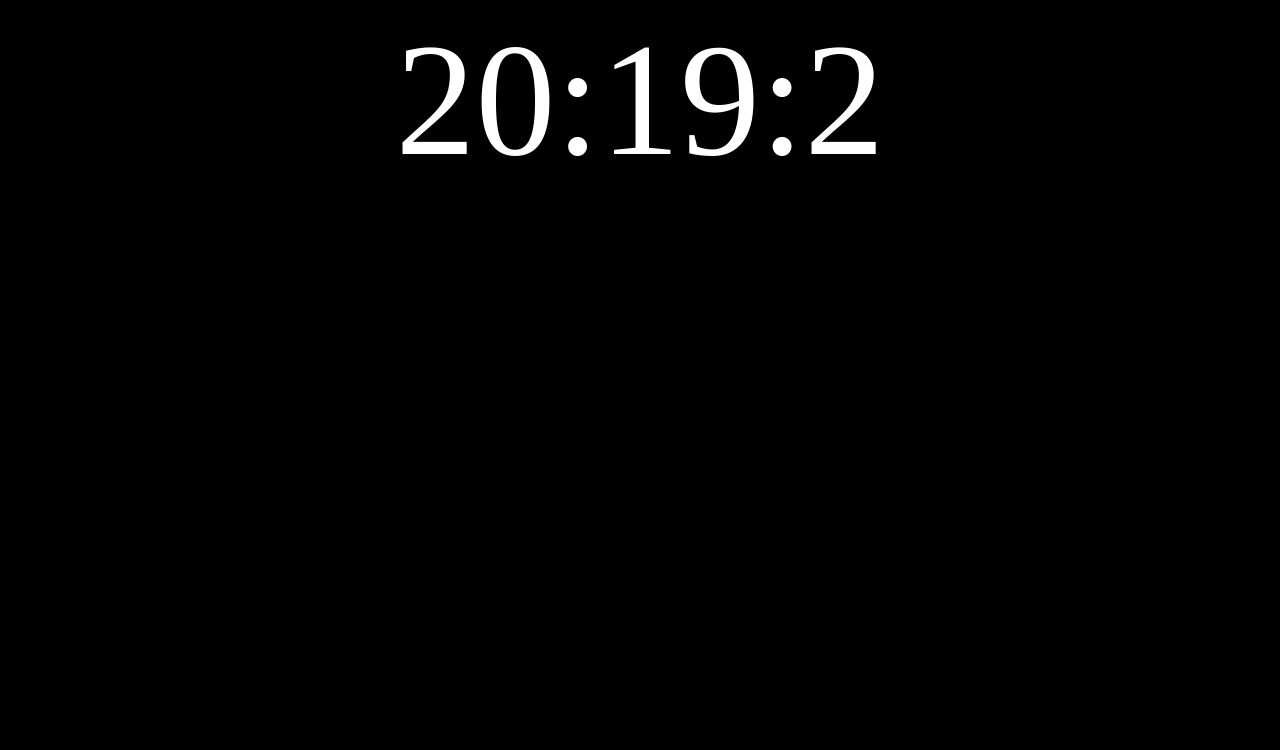
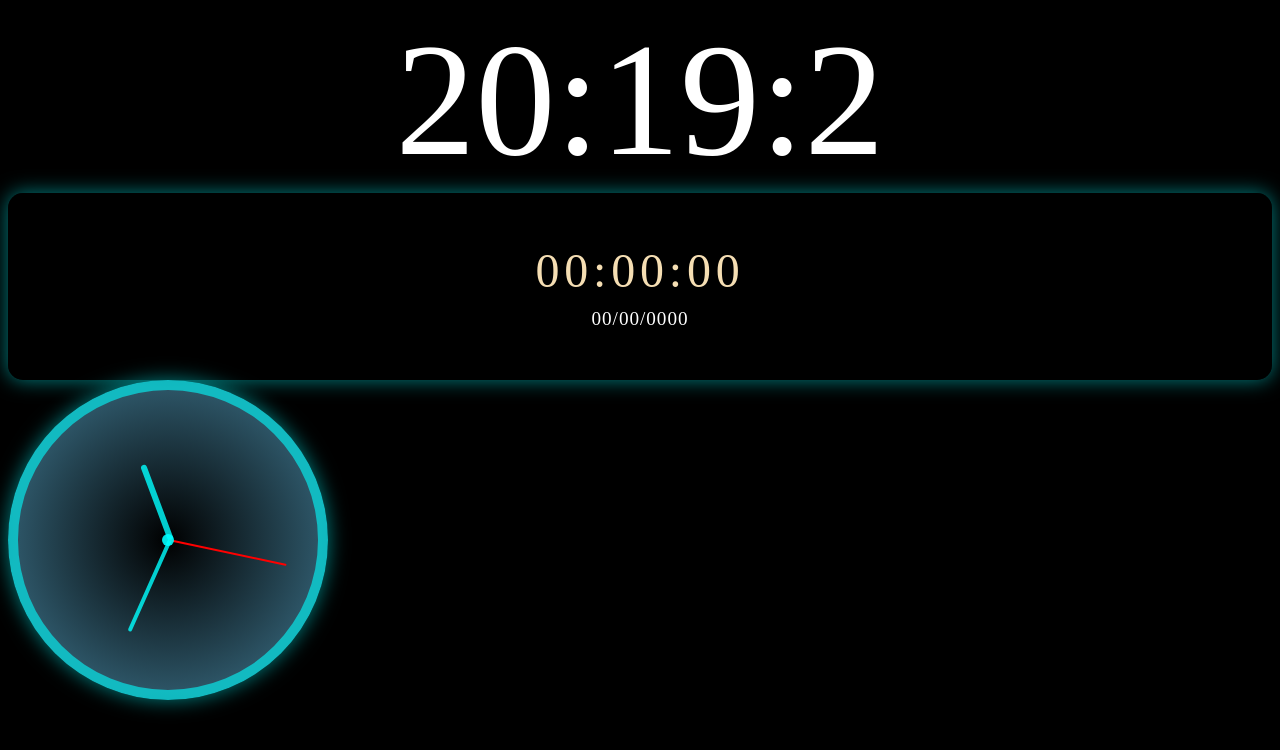
Before and after one commit to Andersondlz/javascript_relogio, a plain HTML site: page index.html in a window 1280 px wide. Drawn offline with Linux system fonts and the light colour scheme.

Commit message:
commit relogio

```diff
--- a/css/style.css
+++ b/css/style.css
@@ -1,16 +1,89 @@
 body{
     background: black;
+
 }
 
 .relogio{
     display: flex;
     flex-direction: column;
     font-size: 10rem;
-
     color: white;
-
     width: 100%;
     height: 100%;
     text-align: center;
 
 }
+
+.clock {
+    background: rgba(0, 0, 0, 0.6);
+    border-radius: 15px;
+    text-align: center;
+    box-shadow: 0 0 20px rgba(0, 255, 255, 0.5);
+    color: white;
+    padding: 50px 50px;
+}
+
+.time {
+    font-size: 3em;
+    letter-spacing: 0.1em;
+    margin-bottom: 10px;
+    color: wheat;
+}
+
+.date {
+    font-size: 1.2em;
+    letter-spacing: 0.05em;
+}
+
+@import url('https://fonts.googleapis.com/css2?family=Orbitron&display=swap');
+
+.clock2 {
+    width: 300px;
+    height: 300px;
+    border: 10px solid rgba(0, 255, 255, 0.6);
+    border-radius: 50%;
+    position: relative;
+    background: radial-gradient(circle, #000000 0%, #2c5364 70%);
+    box-shadow: 0 0 20px rgba(0, 255, 255, 0.5);
+}
+
+.hand {
+    position: absolute;
+    bottom: 50%;
+    left: 50%;
+    transform-origin: bottom;
+    background: rgba(0, 255, 255, 0.8);
+}
+
+.hour-hand {
+    width: 6px;
+    height: 80px;
+    border-radius: 3px;
+    transform: rotate(90deg);
+}
+
+.minute-hand {
+    width: 4px;
+    height: 100px;
+    border-radius: 2px;
+    transform: rotate(180deg);
+}
+
+.second-hand {
+    width: 2px;
+    height: 120px;
+    border-radius: 1px;
+    background: #ff0000;
+    transform: rotate(270deg);
+}
+
+.center-dot {
+    width: 12px;
+    height: 12px;
+    border-radius: 50%;
+    background: rgba(0, 255, 255, 0.9);
+    position: absolute;
+    top: 50%;
+    left: 50%;
+    transform: translate(-50%, -50%);
+}
--- a/index.html
+++ b/index.html
@@ -8,6 +8,18 @@
 </head>
 <body>
     <div class="relogio"></div>
+
+    <div class="clock">
+        <div class="time" id="time">00:00:00</div>
+        <div class="date" id="date">00/00/0000</div>
+    </div>
+
+    <div class="clock2">
+        <div class="hand hour-hand"></div>
+        <div class="hand minute-hand"></div>
+        <div class="hand second-hand"></div>
+        <div class="center-dot"></div>
+    </div>
     <script src="/js/script.js"></script>
 </body>
 </html>
--- a/js/script.js
+++ b/js/script.js
@@ -14,3 +14,38 @@ console.log(mostrarHoraAtual())
 setInterval(() => {
     mostrarHoraAtual();
 },1000)
+
+function updateClock() {
+    const now = new Date();
+    const hours = String(now.getHours()).padStart(2, '0');
+    const minutes = String(now.getMinutes()).padStart(2, '0');
+    const seconds = String(now.getSeconds()).padStart(2, '0');
+
+    const date = String(now.getDate()).padStart(2, '0');
+    const month = String(now.getMonth() + 1).padStart(2, '0');
+    const year = now.getFullYear();
+
+    document.getElementById('time').textContent = `${hours}:${minutes}:${seconds}`;
+    document.getElementById('date').textContent = `${date}/${month}/${year}`;
+}
+
+setInterval(updateClock, 1000);
+updateClock(); // Initialize clock immediately
+
+function updateClock() {
+    const now = new Date();
+    const seconds = now.getSeconds();
+    const minutes = now.getMinutes();
+    const hours = now.getHours();
+
+    const secondDeg = ((seconds / 60) * 360) + 90;
+    const minuteDeg = ((minutes / 60) * 360) + 90;
+    const hourDeg = ((hours % 12) / 12) * 360 + ((minutes / 60) * 30) + 90;
+
+    document.querySelector('.second-hand').style.transform = `rotate(${secondDeg}deg)`;
+    document.querySelector('.minute-hand').style.transform = `rotate(${minuteDeg}deg)`;
+    document.querySelector('.hour-hand').style.transform = `rotate(${hourDeg}deg)`;
+}
+
+setInterval(updateClock, 1000);
+updateClock(); // Initialize clock immediately
```
